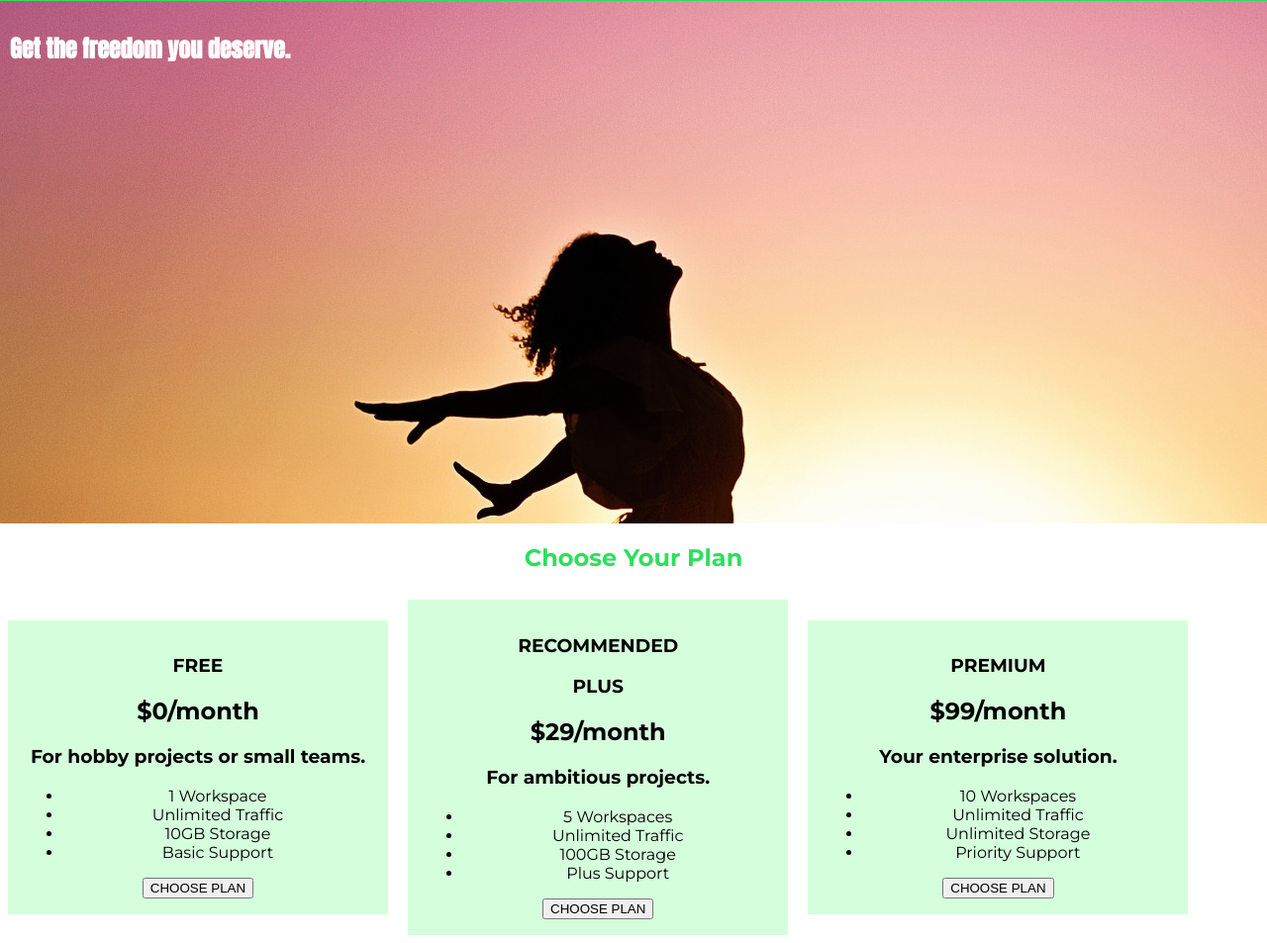
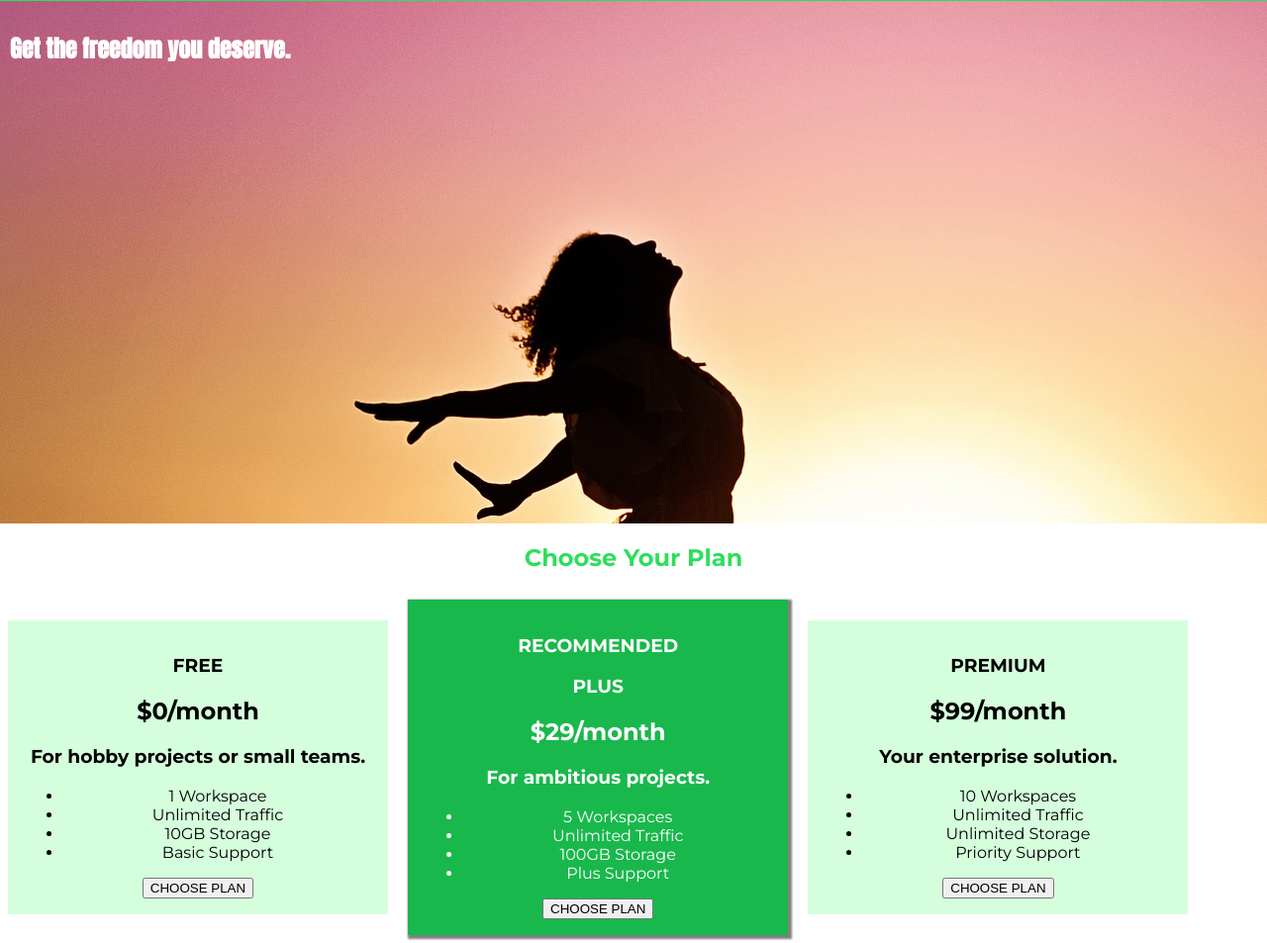
Before and after one commit to jripke74/css-0002, a plain HTML site: page index.html in a window 1280 px wide. Shown: the part 42-995 px from the top of the page at 99% size. Drawn offline with Linux system fonts and the light colour scheme.

Commit message:
add styles for .plan-highlighted

```diff
--- a/main.css
+++ b/main.css
@@ -33,6 +33,12 @@ body {
   display: inline-block;
   width: 30%;
   vertical-align: middle;
+}
+
+.plan--highligted {
+  background-color: #19b84c;
+  color: #fff;
+  box-shadow: 2px 2px 2px 2px rgba(0, 0, 0, 0.5);
 }
 
 .main-header {
```
